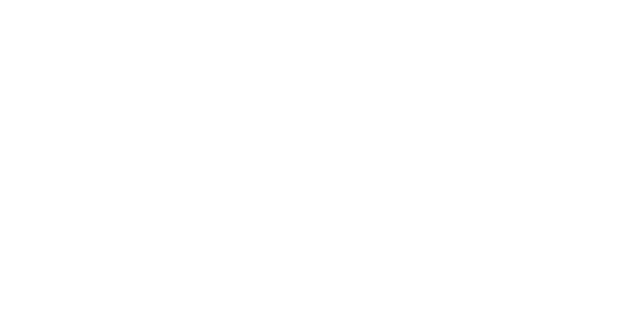
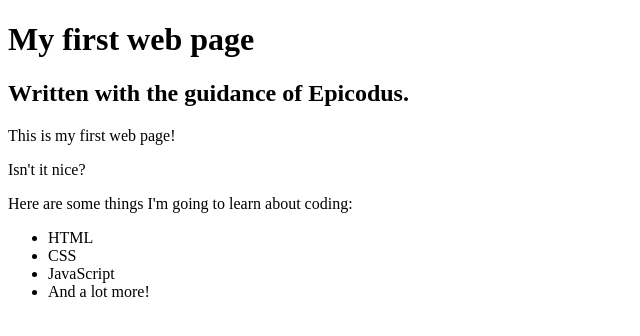
Before and after one commit to blakerscott/my_first_webpage, a plain HTML site: page my-first-webpage.html in a window 1280 px wide. Shown: the whole page, without its empty margins (0-640 px from the left). Drawn offline with Linux system fonts and the light colour scheme.

Commit message:
completed the html page

```diff
--- a/my-first-webpage.html
+++ b/my-first-webpage.html
@@ -3,3 +3,20 @@
   <head>
     <title>My First Webpage</title>
   </head>
+  <body>
+    <h1>My first web page<h1>
+    <h2>Written with the guidance of Epicodus.</h2>
+
+
+    <p>This is my first web page!</p>
+    <p>Isn't it nice?</p>
+
+    <p>Here are some things I'm going to learn about coding:</p>
+    <ul>
+      <li>HTML</li>
+      <li>CSS</li>
+      <li>JavaScript</li>
+      <li>And a lot more!</li>
+    </ul>
+  </body>
+</html>
```
